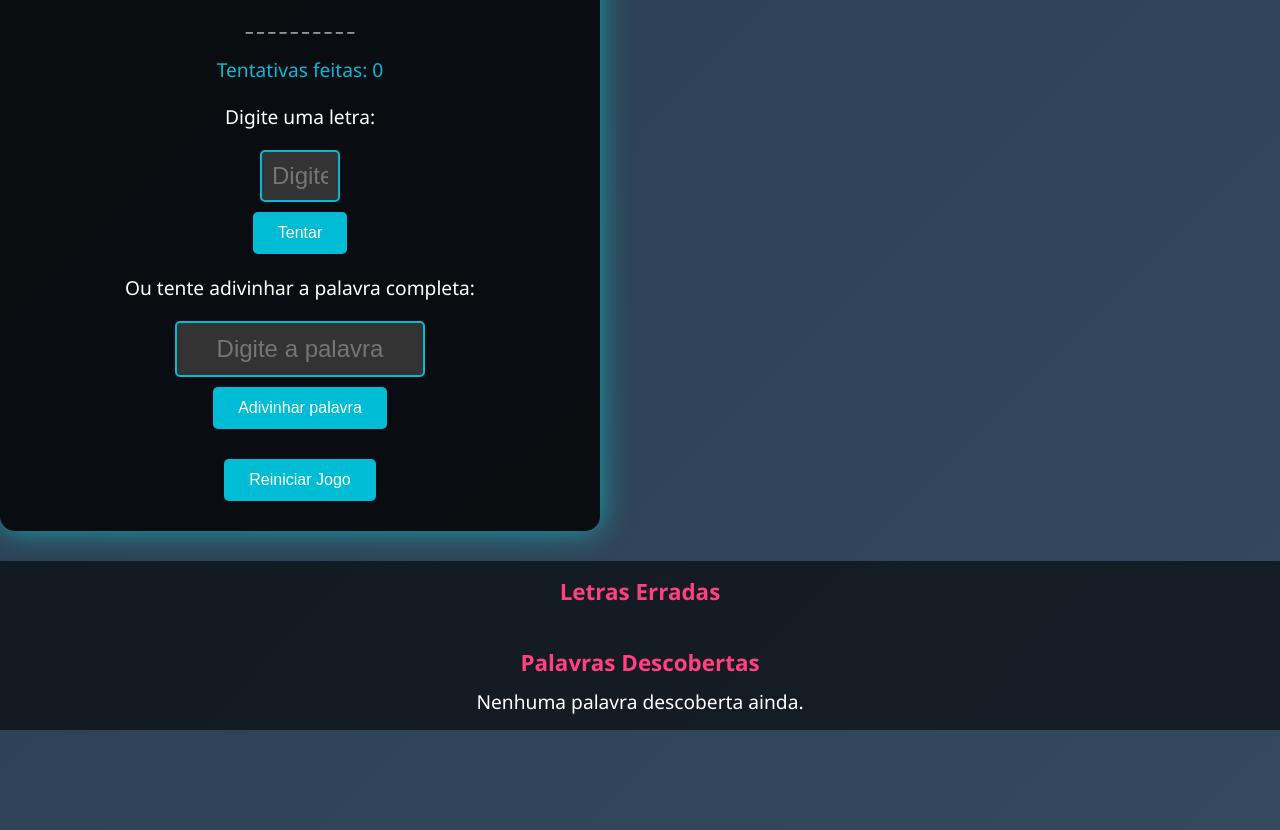
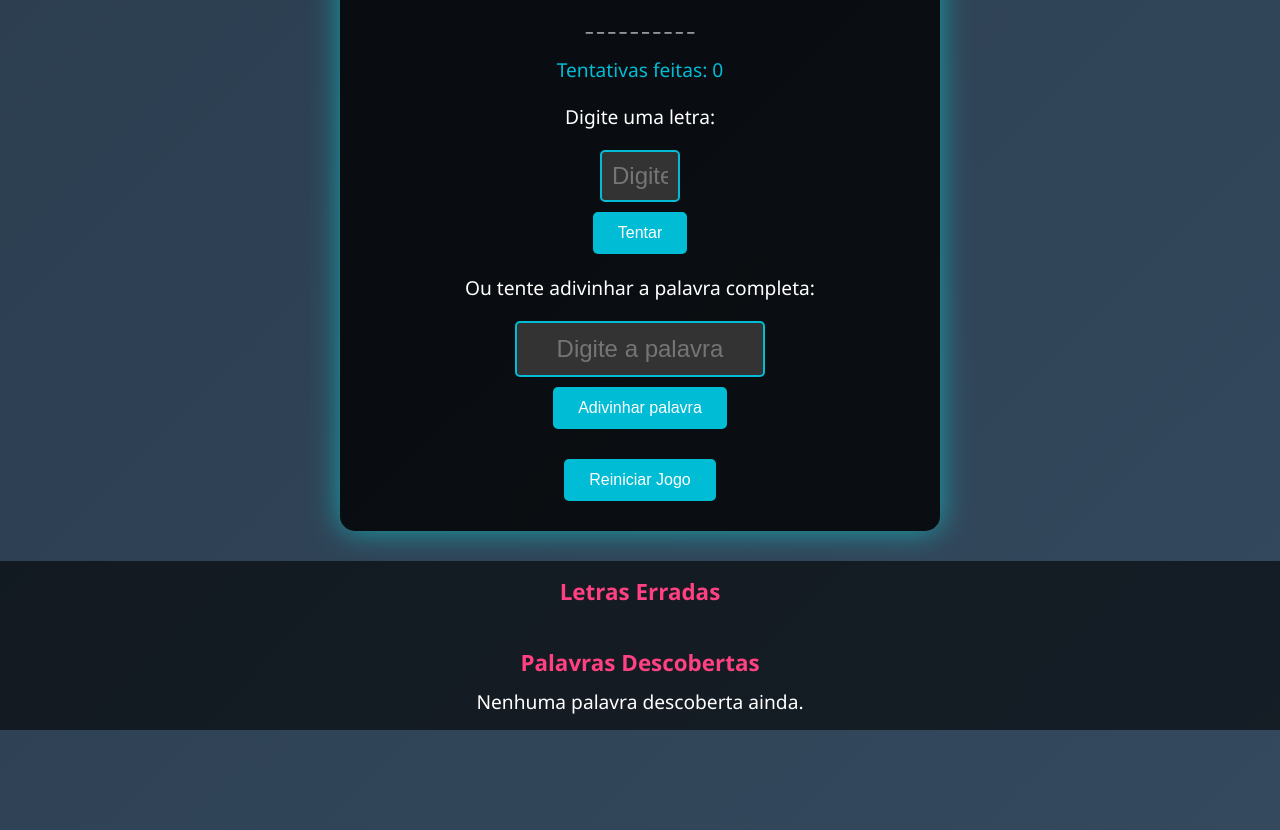
Before and after one commit to SanyMaikel/jogo, a plain HTML site: page index.html in a window 1280 px wide. Shown: the part 94-924 px from the top of the page. Drawn offline with nearby package versions, Linux system fonts and the light colour scheme.

Commit message:
Update estilo.css
ultima atualização

```diff
--- a/estilo.css
+++ b/estilo.css
@@ -12,8 +12,8 @@ body {
     color: #fff;
     min-height: 100vh; /* Garante que o corpo ocupe a altura total da tela */
     display: flex;
-    justify-content: center;
-    align-items: flex-start; /* Alinha o conteúdo no topo da página */
+    justify-content: center; /* Centraliza horizontalmente */
+    align-items: center; /* Centraliza verticalmente */
     flex-direction: column;
     overflow-y: auto; /* Permite rolar a página verticalmente */
     padding-bottom: 100px; /* Deixa espaço para as seções do rodapé */
```
